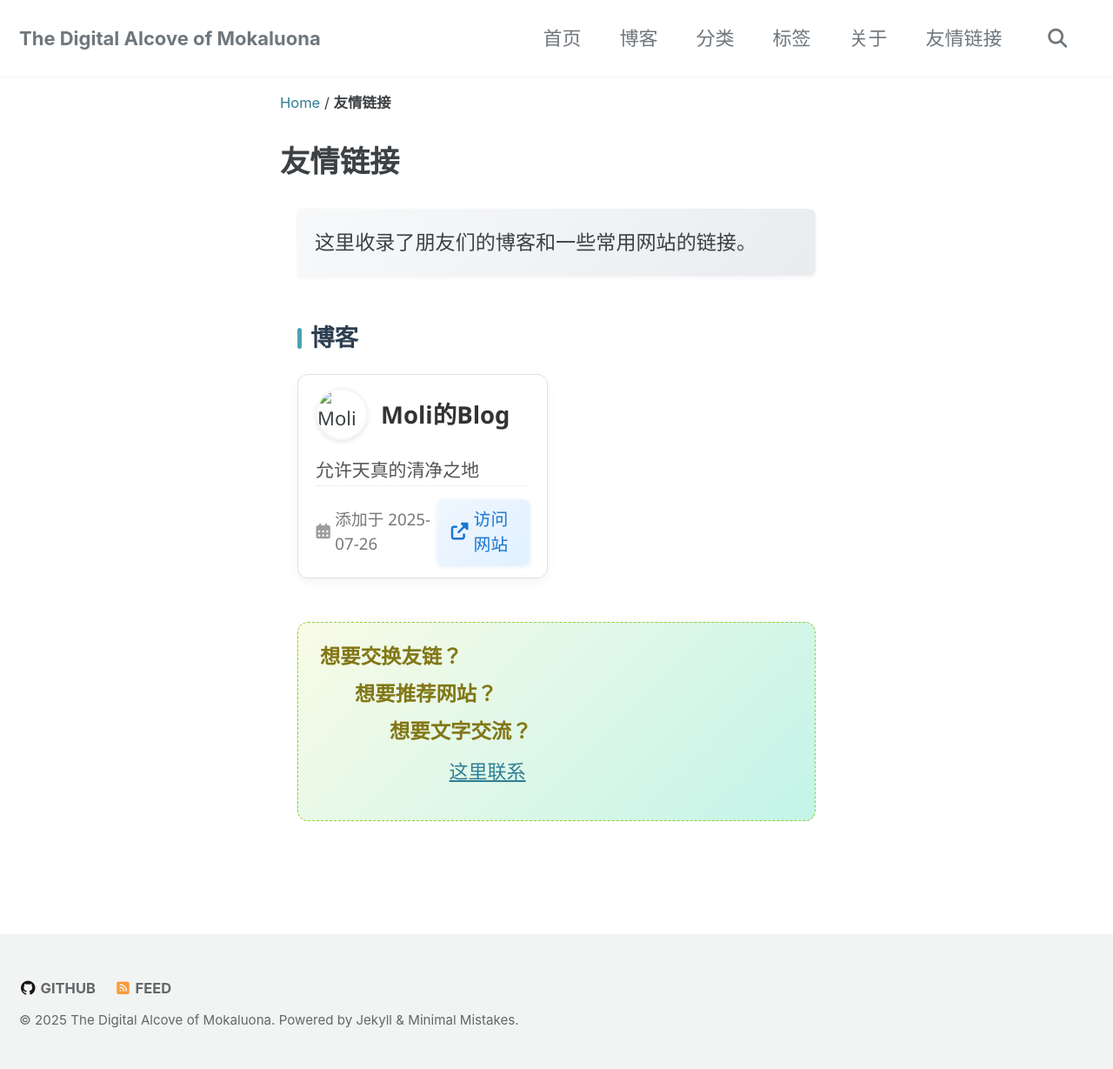
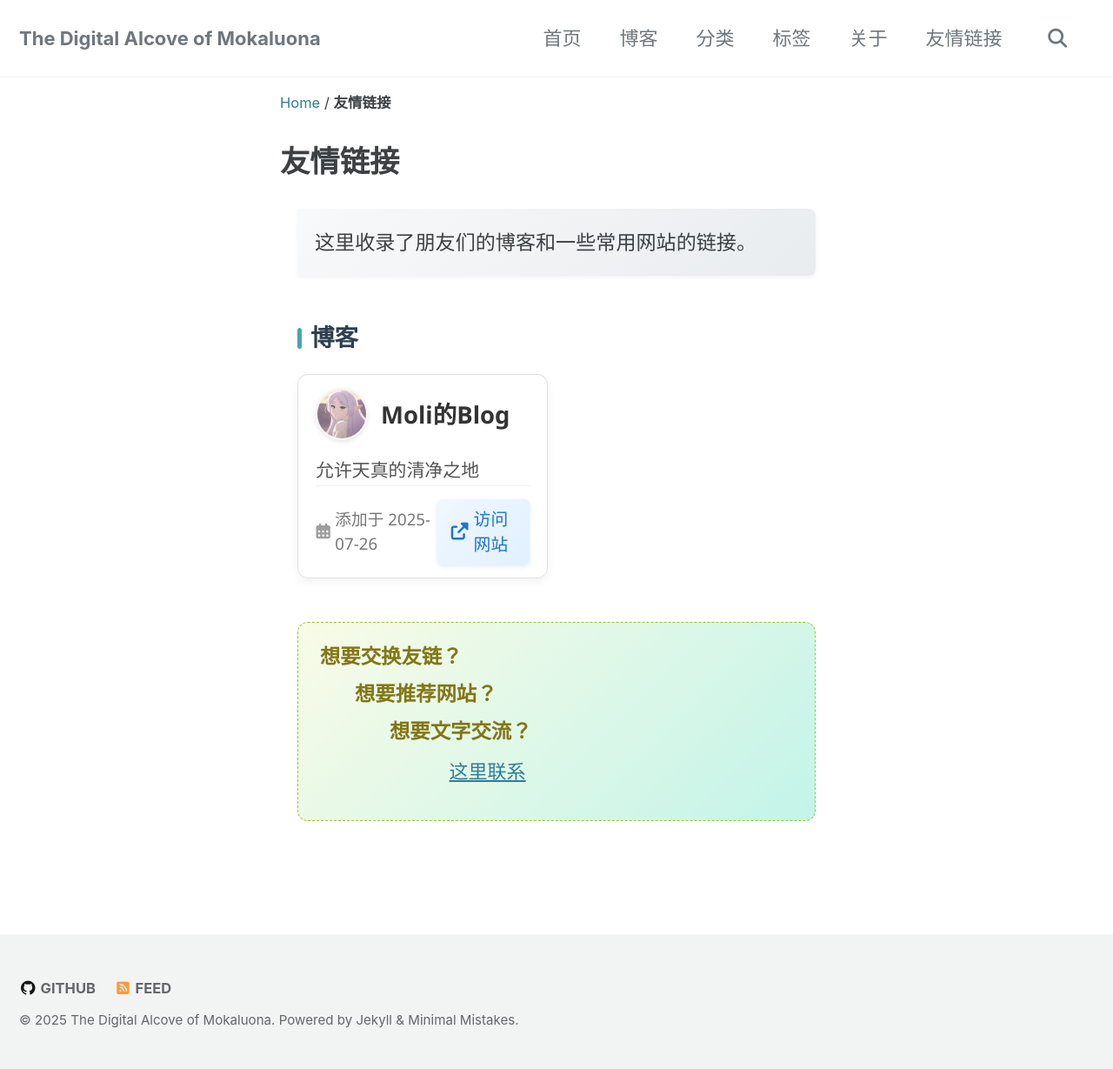
Before and after one commit to mokaluona/mkln.github.io, a Jekyll site: the page built from friends.md, in a window 1280 px wide. Shown: the whole page at 87% size. Built offline with Jekyll 4.4.1, drawn with Linux system fonts in a browser that asks for light colours; cached includes are drawn as plain includes.

Commit message:
更改了moli友链头像路径错误的问题

```diff
--- a/_data/friends.yml
+++ b/_data/friends.yml
@@ -4,7 +4,7 @@
     - name: "Moli的Blog"
       url: "https://lingmolix.github.io/"
       desc: "允许天真的清净之地"
-      avatar: "/attachments/image/friends/head-picture.jpg"
+      avatar: "/attachments/image/friends/moli.jpg"
       date: "2025-07-26"
 
 
```
